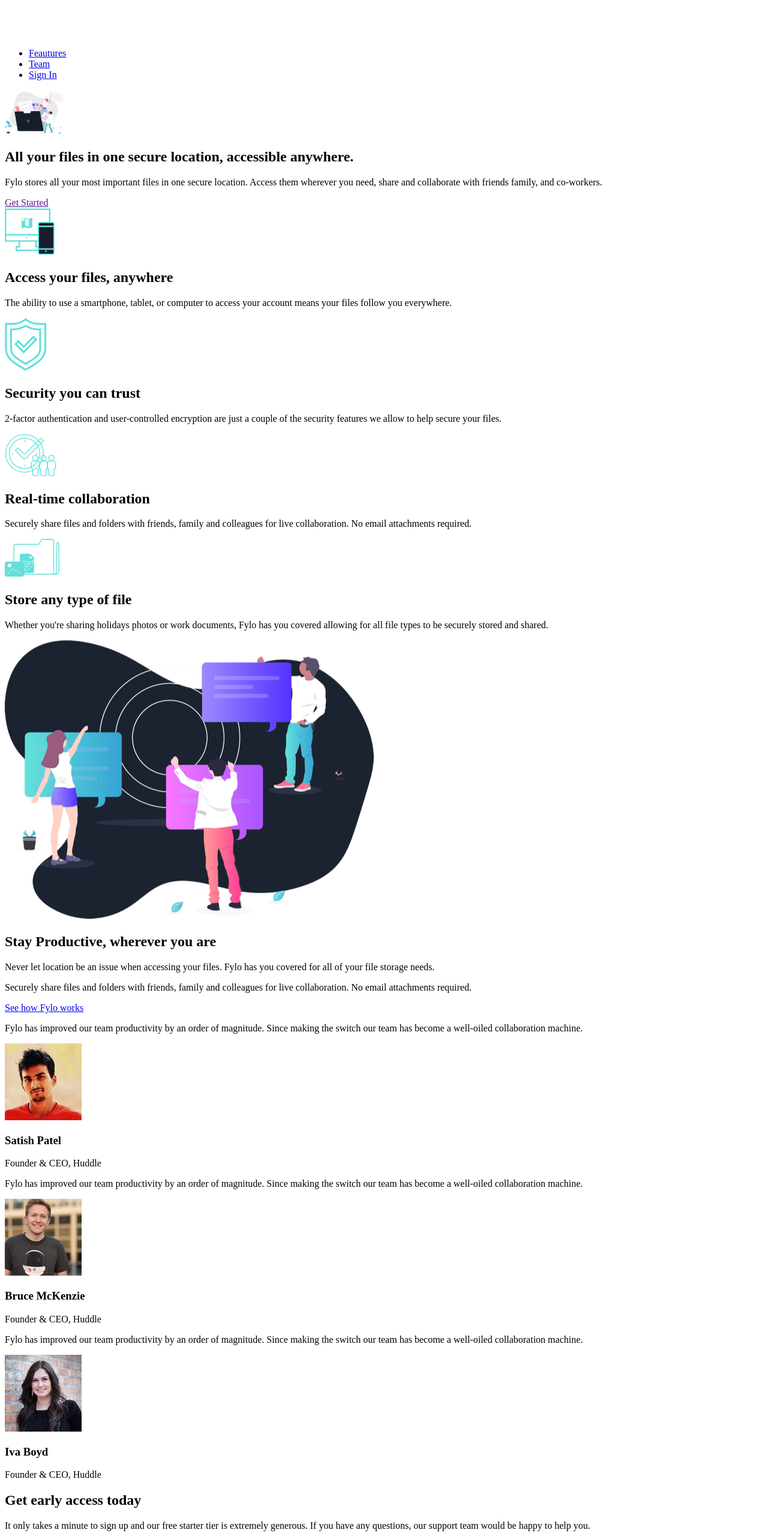
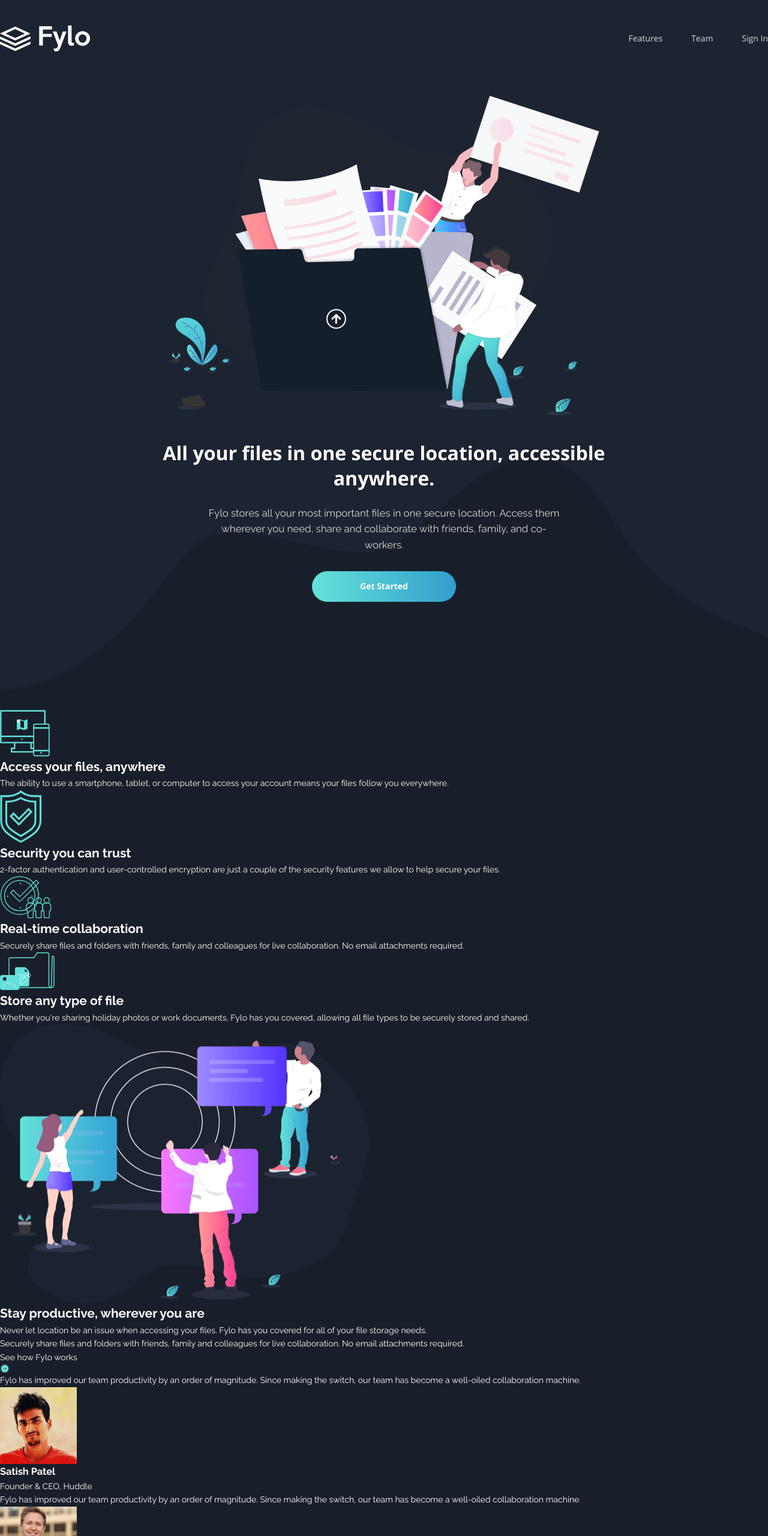
Before and after one commit to fred001-lop/FyloLandingPage, a plain HTML site: page index.html in a window 1280 px wide. Shown: the top 2560 px of the page at 60% size. Drawn offline with nearby package versions, Linux system fonts and the light colour scheme.

Commit message:
Update: avance del style de la pagina

```diff
--- a/css/style.css
+++ b/css/style.css
@@ -0,0 +1,213 @@
+@import url("https://fonts.googleapis.com/css2?family=Open+Sans:wght@400;700&family=Raleway:wght@400;700&display=swap");
+
+
+/*--------------------------
+          variables
+----------------------------*/
+
+
+:root{
+    --intro-bg: hsl(217, 28%, 15%);
+    --main-bg: hsl(218, 28%, 13%);
+    --footer-bg: hsl(216, 53%, 9%);
+    --testimonial-bg: hsl(219, 30%, 18%);
+
+    /* ACCENT */
+
+    --teal: hsl(176, 68%, 64%);
+    --cyan: hsl(198, 60%, 50%);
+    --red: hsl(0, 100%, 63%);
+
+    /* NEUTRAL */
+    --white: hsl(0, 0%, 100%);
+    --text-soft: hsl(0, 0%, 85%);
+
+    /* TYPOGRAPHY */
+    --font-body: "Raleway", sans-serif;
+    --font-heading: "Open Sans", sans-serif;
+    --size: 14px;
+
+    --container-width: 1200px;
+}
+
+
+*{
+    margin: 0;
+    padding: 0;
+    box-sizing: border-box;
+}
+
+html{
+    scroll-behavior: smooth;
+}
+
+body{
+    min-height: 100vh;
+    background-color: var(--main-bg);
+    color: var(--white);
+    font-family: var(--font-body);
+    font-size: var(--size);
+    line-height: 1.6;
+}
+
+img{
+    display: block;
+    max-width: 100%;
+}
+
+a{
+    color: inherit;
+    text-decoration: none;
+}
+
+ul{
+    list-style: none;
+}
+
+button, input{
+    border: none;
+    cursor: pointer;
+}
+
+    /* UTILITES */
+
+.container{
+    width: min(90%, --container-width);
+    margin-inline: auto;
+}
+
+.visually-hidden{
+    position: absolute;
+    width: 1px;
+    padding: 0;
+    margin: -1px;
+    overflow: hidden;
+    white-space: nowrap;
+    border: none;
+    clip: rect(0,0,0,0);
+}
+
+
+.btn{
+    display: inline-block;
+    align-items: center;
+    justify-content: center;
+    min-width: 240px;
+    min-height: 48px;
+    padding: 14px 28px;
+    border-radius: 999px;
+    background: linear-gradient(90deg, var(--teal), var(--cyan));
+    color: var(--white);
+    font-family: var(--font-heading);
+    font-weight: 700;
+    text-align: center;
+    transition: transform 0.3s ease, filter 0.3s ease;
+}
+
+.btn:hover, .btn:focus-visible{
+    filter: brightness(1.15);
+    transform: translateY(-2px);
+}
+
+.btn:focus-visible,
+a:focus-visible,
+input:focus-visible{
+    outline: 3px solid var(--teal);
+    outline-offset: 3px;
+}
+
+
+/*---------------
+    HEADER
+ ----------------*/
+
+ .header{
+    background: var(--intro-bg);
+    padding: 42px 0;
+ }
+
+ .header-container{
+    display: flex;
+    align-items: center;
+    justify-content: space-between;
+    gap: 30px;
+ }
+
+ .logo{
+    width: 150px;
+ }
+
+ .nav-links{
+    display: flex;
+    align-items: center;
+    gap: 48px;
+ }
+
+ .nav-links a{
+    color: var(--text-soft);
+    font-family: var(--font-heading);
+    transition: color 0.3s ease;
+ }
+
+ .nav-links a:hover,
+ .nav-links a:focus-visible
+ {
+    color: var(--white);
+    text-decoration: underline;
+ }
+
+
+/*---------------
+    HERO
+ ----------------*/
+
+
+ .hero{
+    position: relative;
+    overflow: hidden;
+    background: var(--intro-bg);
+    padding: 30px 0 180px;
+    text-align: center;
+}
+
+.hero::after{
+    content: "";
+    position: absolute;
+    right: 0;
+    bottom: 0;
+    left: 0;
+    height: 420px;
+    background-image: url(/assets/images/bg-curvy-desktop.svg);
+    background-repeat: no-repeat;
+    background-position: bottom center;
+    background-size: 100% 100%;
+    pointer-events: none;
+}
+
+.hero-container{
+    position: relative;
+    z-index: 1;
+    display: flex;
+    flex-direction: column;
+    align-items: center;
+}
+
+.hero-img{
+    width: min(100%, 720px);
+    margin-bottom: 42px;
+}
+
+.hero h1{
+    max-width: 760px;
+    margin-bottom: 24px;
+    font-family: var(--font-heading);
+    font-size: clamp(2rem, 4vh, 2.7rem);
+    line-height: 1.3;
+}
+
+.hero p{
+    max-width: 590px;
+    margin-bottom: 30px;
+    color: var(--text-soft);
+    font-size: 1.05rem;
+}
--- a/index.html
+++ b/index.html
@@ -2,263 +2,247 @@
 <html lang="en">
   <head>
     <meta charset="UTF-8" />
+
     <meta name="viewport" content="width=device-width, initial-scale=1.0" />
-    <link rel="icon" href="./assets/images/favicon-32x32.png" type="image/png" sizes="32x32"/>
-    <link rel="stylesheet" href="css/style.css">
-    <link rel="stylesheet" href="css/responsive.css">
+
+    <meta
+      name="description"
+      content="Fylo stores all your files in one secure location."
+    />
+
+    <link
+      rel="icon"
+      href="./assets/images/favicon-32x32.png"
+      type="image/png"
+      sizes="32x32"
+    />
+
+    <link rel="stylesheet" href="./css/style.css" />
+
     <title>Fylo Landing Page</title>
   </head>
+
   <body>
+    <!-- HEADER -->
     <header class="header">
       <div class="container header-container">
-        <a href="#">
-          <img src="./assets/images/logo.svg" alt="Logo de Fylo" class="logo" />
+        <a href="#" aria-label="Fylo home">
+          <img src="./assets/images/logo.svg" alt="Fylo" class="logo" />
         </a>
-        <nav class="navbar">
+
+        <nav class="navbar" aria-label="Main navigation">
           <ul class="nav-links">
-            <li><a href="#">Feautures</a></li>
-            <li><a href="#">Team</a></li>
-            <li><a href="#">Sign In</a></li>
+            <li>
+              <a href="#features">Features</a>
+            </li>
+
+            <li>
+              <a href="#productive">Team</a>
+            </li>
+
+            <li>
+              <a href="#newsletter">Sign In</a>
+            </li>
           </ul>
         </nav>
       </div>
     </header>
+
+    <!-- MAIN -->
     <main>
+      <!-- HERO -->
       <section class="hero">
-        <div class="container header-container">
+        <div class="container hero-container">
           <img
             src="./assets/images/illustration-intro.png"
-            alt="People storing files online"
+            alt="People storing and accessing files online"
             class="hero-img"
-            width="100"
           />
+
           <h1>All your files in one secure location, accessible anywhere.</h1>
+
           <p>
             Fylo stores all your most important files in one secure location.
-            Access them wherever you need, share and collaborate with friends
+            Access them wherever you need, share and collaborate with friends,
             family, and co-workers.
           </p>
-          <a href="" class="btn">Get Started</a>
+
+          <a href="#newsletter" class="btn"> Get Started </a>
         </div>
       </section>
-      <section class="feautures">
-        <div class="container feautures-container">
+
+      <!-- FEATURES -->
+      <section class="features" id="features">
+        <div class="container features-container">
           <article class="feature-card">
             <img src="./assets/images/icon-access-anywhere.svg" alt="" />
+
             <h2>Access your files, anywhere</h2>
+
             <p>
               The ability to use a smartphone, tablet, or computer to access
               your account means your files follow you everywhere.
             </p>
           </article>
+
           <article class="feature-card">
             <img src="./assets/images/icon-security.svg" alt="" />
+
             <h2>Security you can trust</h2>
+
             <p>
               2-factor authentication and user-controlled encryption are just a
               couple of the security features we allow to help secure your
               files.
             </p>
           </article>
+
           <article class="feature-card">
             <img src="./assets/images/icon-collaboration.svg" alt="" />
+
             <h2>Real-time collaboration</h2>
+
             <p>
               Securely share files and folders with friends, family and
               colleagues for live collaboration. No email attachments required.
             </p>
           </article>
+
           <article class="feature-card">
             <img src="./assets/images/icon-any-file.svg" alt="" />
+
             <h2>Store any type of file</h2>
+
             <p>
-              Whether you're sharing holidays photos or work documents, Fylo has
-              you covered allowing for all file types to be securely stored and
+              Whether you're sharing holiday photos or work documents, Fylo has
+              you covered, allowing all file types to be securely stored and
               shared.
             </p>
           </article>
         </div>
       </section>
-      <section class="productive">
-        <div class="container productive-contaienr">
+
+      <!-- PRODUCTIVE -->
+      <section class="productive" id="productive">
+        <div class="container productive-container">
+          <div class="productive-image">
             <img
               src="./assets/images/illustration-stay-productive.png"
-            alt="Stay productive illustration"
+              alt="People collaborating and staying productive"
             />
           </div>
-        <div class="container-productive">
-          <h2>Stay Productive, wherever you are</h2>
+
+          <div class="productive-content">
+            <h2>Stay productive, wherever you are</h2>
+
             <p>
               Never let location be an issue when accessing your files. Fylo has
               you covered for all of your file storage needs.
             </p>
+
             <p>
-            Securely share files and folders with friends, family and colleagues
-            for live collaboration. No email attachments required.
+              Securely share files and folders with friends, family and
+              colleagues for live collaboration. No email attachments required.
             </p>
-          <a href="# " class="productive-link">See how Fylo works</a>
+
+            <a href="#features" class="productive-link">
+              See how Fylo works
+
+              <img src="./assets/images/icon-arrow.svg" alt="" />
+            </a>
+          </div>
         </div>
       </section>
+
+      <!-- TESTIMONIALS -->
       <section class="testimonials">
-        <div class="coontainer testimonials-container">
-          <article class="testimonials-card">
+        <div class="container testimonials-container">
+          <article class="testimonial-card">
             <p>
               Fylo has improved our team productivity by an order of magnitude.
-              Since making the switch our team has become a well-oiled
+              Since making the switch, our team has become a well-oiled
               collaboration machine.
             </p>
+
             <div class="profile">
               <img src="./assets/images/profile-1.jpg" alt="Satish Patel" />
+
               <div>
                 <h3>Satish Patel</h3>
-                <span>Founder & CEO, Huddle</span>
+                <span>Founder &amp; CEO, Huddle</span>
               </div>
             </div>
           </article>
-          <article class="testimonials-card">
+
+          <article class="testimonial-card">
             <p>
               Fylo has improved our team productivity by an order of magnitude.
-              Since making the switch our team has become a well-oiled
+              Since making the switch, our team has become a well-oiled
               collaboration machine.
             </p>
+
             <div class="profile">
-              <img src="./assets/images/profile-2.jpg" alt="" />
+              <img src="./assets/images/profile-2.jpg" alt="Bruce McKenzie" />
+
               <div>
                 <h3>Bruce McKenzie</h3>
-                <span>Founder & CEO, Huddle</span>
+                <span>Founder &amp; CEO, Huddle</span>
               </div>
             </div>
           </article>
-          <article class="testimonials-card">
+
+          <article class="testimonial-card">
             <p>
               Fylo has improved our team productivity by an order of magnitude.
-              Since making the switch our team has become a well-oiled
+              Since making the switch, our team has become a well-oiled
               collaboration machine.
             </p>
+
             <div class="profile">
               <img src="./assets/images/profile-3.jpg" alt="Iva Boyd" />
+
               <div>
                 <h3>Iva Boyd</h3>
-                <span>Founder & CEO, Huddle</span>
+                <span>Founder &amp; CEO, Huddle</span>
               </div>
             </div>
           </article>
-          <section class="newsletter">
+        </div>
+      </section>
+
+      <!-- NEWSLETTER -->
+      <section class="newsletter" id="newsletter">
         <div class="container newsletter-container">
           <h2>Get early access today</h2>
+
           <p>
             It only takes a minute to sign up and our free starter tier is
             extremely generous. If you have any questions, our support team
             would be happy to help you.
           </p>
+
           <form class="newsletter-form" id="newsletterForm">
+            <label for="email" class="visually-hidden"> Email address </label>
+
             <input
               type="email"
               id="email"
               name="email"
+              placeholder="email@example.com"
               autocomplete="email"
-                  placeholder="email@example.com"
-                  required/>
-                <button type="submit" class="btn">
-                  Get Started For Free
-                </button>
+              required
+            />
+
+            <button type="submit" class="btn">Get Started For Free</button>
           </form>
-              <p class="error-message" id="errorMessage">
+
+          <p class="error-message" id="errorMessage" aria-live="polite">
             Please enter a valid email address
           </p>
         </div>
       </section>
-        </div>
-      </section>
     </main>
-    <!-- pie de pagina -->
-    <footer class="footer">
-        <div class="container">
-          <a href="#" class="footer-logo">
-            <img src="./assets/images/logo.svg" alt="Fylo">
-          </a>
-          <div class="footer-content">
-            <div class="footer-location">
-              <img src="./assets/images/icon-location.svg" alt="Location">
-              <p>Lorem ipsum dolor sit amet consectetur adipisicing elit. Distinctio blanditiis architecto, commodi quo accusamus cumque esse. Rem error, fuga soluta laborum in odio voluptatibus nihil eaque debitis explicabo! Eius, incidunt.</p>
-            </div>
-            <address class="footer-contact">
-              <a href="+1-543-123-4567">
-                <img src="./assets/images/icon-phone.svg" alt="Phone">
-                +1-543-123-4567
-              </a>
-              <a href="example@fylo.com">
-                <img src="./assets/images/icon-email.svg" alt="Email">
-                example@fylo.com
-              </a>
-            </address>
 
-            <!-- linkss de footer -->
-            <nav>
-              <ul class="footer-links">
-                <li>
-                  <a href="#">About Us</a>
-                </li>
-                <li>
-                  <a href="#">Jobs</a>
-                </li>
-                <li>
-                  <a href="#">Press</a>
-                </li>
-                <li>
-                  <a href="#">Blog</a>
-                </li>
-              </ul>
-            </nav>
-            <!-- Links legal -->
-             <nav>
-              <ul class="footer-links">
-                <li>
-                  <a href="#">Contact Us</a>
-                </li>
-                <li>
-                  <a href="#">Terms</a>
-                </li>
-                <li>
-                  <a href="#">Privacy</a>
-                </li>
-
-              </ul>
-             </nav>
-
-             <div class="social-links">
-
-              <a href="https://www.facebook.com/" target="_blank">
-
-                <img src="./assets/images/facebook-brands-solid-full.svg" alt="Facebook">
-
-
-              </a>
-
-
-
-              <a href="https://www.twitter.com/" target="_blank">
-
-                <img src="./assets/images/twitter-brands-solid-full.svg" alt="Facebook">
-
-
-              </a>
-
-
-              <a href="https://www.instagram.com/" target="_blank">
-
-                <img src="./assets/images/instagram-brands-solid-full.svg" alt="Facebook">
-
-
-              </a>
-
-
-
-             </div>
-
-          </div>
-        </div>
-    </footer>
-    <script src="main.js"></script>
+    <script src="./js/main.js"></script>
   </body>
 </html>
```
Lines whose indentation alone changed are shown as unchanged.
